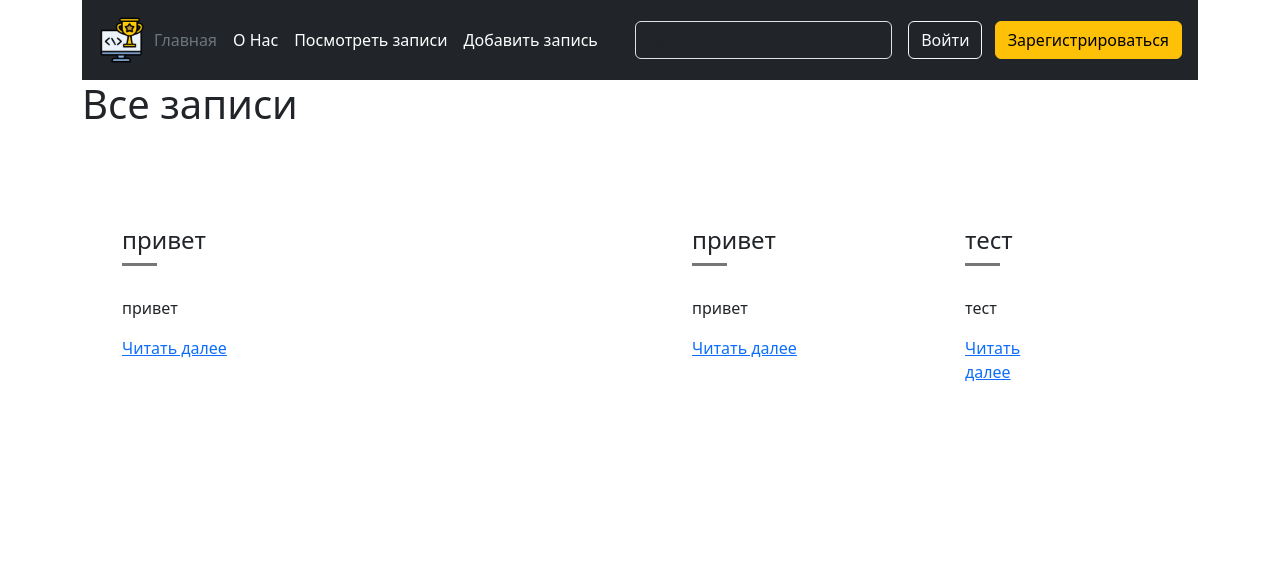
After one commit to VladimirKrokhin/path-to-hackathon, a Flask app: page /posts in a window 1280 px wide. The commit adds this page. Shown: the top 563 px of the page. Run offline with Flask 3, Linux system fonts and the light colour scheme.

Commit message:
Added posts feature (+sqlite in sqlalchemy) (#1)

```diff
--- a/app.py
+++ b/app.py
@@ -1,15 +1,48 @@
-from flask import Flask, render_template # импортируем класс Flask из библиотеки flask
+from flask import Flask, render_template, request, redirect # импортируем класс Flask из библиотеки flask
+from flask_sqlalchemy import SQLAlchemy
 
 app = Flask(__name__) # создаем класс приложения, __name__ - имя приложения
+app.config['SQLALCHEMY_DATABASE_URI'] = 'sqlite:///hackathon.db' # конфигурация бд
+db = SQLAlchemy(app) # подключение бд
+
+
+class Post(db.Model):
+    id = db.Column(db.Integer, primary_key=True)
+    title = db.Column(db.String(300), nullable=False)
+    text = db.Column(db.Text, nullable=False)
+
 
 @app.route("/index") # декоратор
 @app.route("/") # еще один декоратор
 def index():
     return render_template("index.html")
 
+@app.route("/posts")
+def posts():
+    posts = Post.query.all()
+    return render_template("posts.html", posts=posts)
+
 @app.route("/about")
 def about():
     return render_template("about.html")
 
+@app.route("/create", methods=["POST", "GET"])
+def create():
+    if request.method == "POST":
+        title = request.form["title"]
+        text = request.form["text"]
+
+        post = Post(title=title, text=text)
+
+        try:
+            db.session.add(post)
+            db.session.commit()
+            return redirect('/')
+        except:
+            return 'При добавлении статьи произошла ошибка'
+
+    else:
+        return render_template("create.html")
+
 if __name__ == '__main__': # точка входа
     app.run(debug=True) # запустить приложение (в режиме отладки)
--- /dev/null
+++ b/create_db.py
@@ -0,0 +1,3 @@
+from app import app, db
+app.app_context().push()
+db.create_all()
--- a/static/css/main.css
+++ b/static/css/main.css
@@ -1,5 +1,94 @@
-/* Header */
+/* HEADER */
 .logo-img {
     height: 48px;
     width: 48px;
 }
+
+/* POSTS */
+
+.row {
+    padding: 50px 0;
+}
+.seperator {
+    margin-bottom: 30px;
+    width: 35px;
+    height: 3px;
+    background: #777;
+    border: none;
+}
+.title {
+    text-align: center;
+}
+.title .row {
+    padding: 50px 0 0;
+}
+.title h1 {
+    text-transform: uppercase;
+}
+.title .seperator {
+    margin: 0 auto 10px;
+}
+
+.item {
+    position: relative;
+    margin-bottom: 30px;
+    min-height: 1px;
+    float: left;
+    -webkit-backface-visibility: hidden;
+    -webkit-tap-highlight-color: transparent;
+    -webkit-touch-callout: none;
+    -webkit-user-select: none;
+    -moz-user-select: none;
+    -ms-user-select: none;
+    user-select: none;
+}
+.item .item-in {
+    background: #fff;
+    padding: 40px;
+    position: relative;
+}
+.item .item-in:hover:before {
+    width: 100%;
+}
+.item .item-in::before {
+    content: "";
+    position: absolute;
+    bottom: 0px;
+    height: 2px;
+    width: 0%;
+    background: #333;
+    right: 0px;
+    -webkit-transition: width 0.4s;
+    transition: width 0.4s;
+}
+
+.item .icon {
+    position: absolute;
+    top: 27px;
+    left: -16px;
+    cursor: pointer;
+}
+.item .icon a {
+    font-family: 'Merriweather', serif;
+    font-size: 14px;
+    font-weight: 400;
+    color: #999;
+    text-transform: none;
+}
+.item .icon svg {
+    width: 32px;
+    height: 32px;
+    float: left;
+}
+.item .icon .icon-topic {
+    opacity: 0;
+    padding-left: 0px;
+    transition: 0.4s;
+    display: inline-block;
+    top: 0px;
+    position: relative;
+}
+.item .icon:hover .icon-topic {
+    opacity: 1;
+    padding-left: 10px;
+}
--- a/templates/_base.html
+++ b/templates/_base.html
@@ -18,6 +18,8 @@
             <ul class="nav col-12 col-lg-auto me-lg-auto mb-2 justify-content-center mb-md-0">
               <li><a href="{{ url_for("index") }}" class="nav-link px-2 text-secondary">Главная</a></li>
               <li><a href="{{ url_for("about") }}" class="nav-link px-2 text-white">О Нас</a></li>
+              <li><a href="{{ url_for("posts") }}" class="nav-link px-2 text-white">Посмотреть записи</a></li>
+              <li><a href="{{ url_for("create") }}" class="nav-link px-2 text-white">Добавить запись</a></li>
             </ul>
 
             <form class="col-12 col-lg-auto mb-3 mb-lg-0 me-lg-3" role="search">
--- /dev/null
+++ b/templates/posts.html
@@ -0,0 +1,26 @@
+{% extends "_base.html" %}
+
+{% block title %}
+Все записи
+{% endblock %}
+
+{% block body %}
+<h1>Все записи</h1>
+
+
+<div class="row">
+    {% for post in posts %}
+    <div class="col-md-6 item">
+      <div class="item-in">
+        <h4>{{ post.title }}</h4>
+        <div class="seperator"></div>
+        <p> {{ post.text }}</p>
+        <a href="#"> Читать далее
+          <i class="fa fa-long-arrow-right"></i>
+        </a>
+      </div>
+    </div>
+    <div class="col-md-6 item">
+    {% endfor %}
+  </div>
+{% endblock %}
```
Also changed, not shown: templates/create.html (added, +15 -0 lines), README.md, instance/hackathon.db (added), 1 other file.
